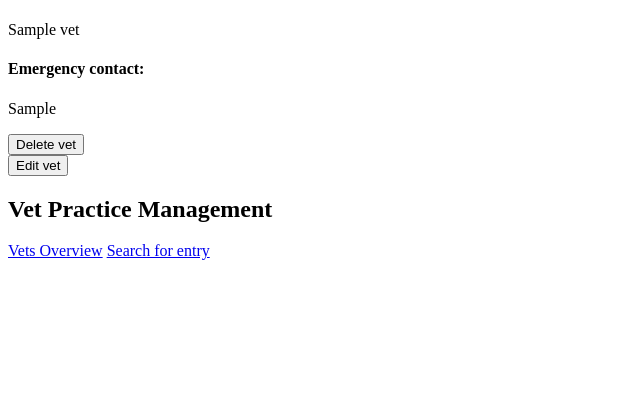
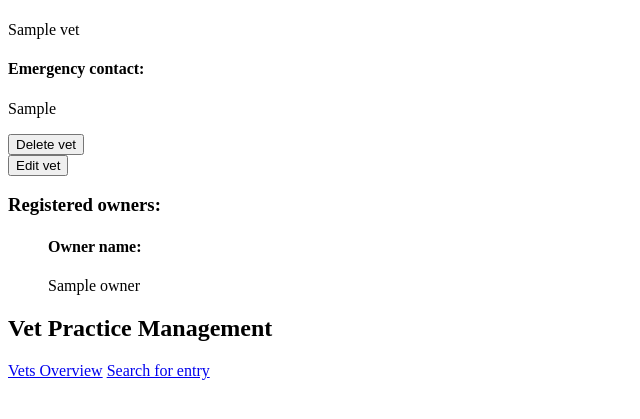
Before and after one commit to ajdpatterson/vet_practice_management, a Flask app: page /vets/1/display in a window 1280 px wide. Shown: the part 178-597 px from the top of the page, without its empty margins (0-640 px from the left). Run offline with Flask 2, Linux system fonts and the light colour scheme; a database or web service that is not in the repository returns one stand-in record (values such as "Sample title"); some libraries are stand-ins or nearby versions.

Commit message:
owners showing on vet page

```diff
--- a/controllers/vet_controller.py
+++ b/controllers/vet_controller.py
@@ -12,7 +12,8 @@ def vets():
 @vets_blueprint.route("/vets/<id>/display")
 def display_vet(id):
     vet = vet_repository.select(id)
-    return render_template('/vets/vet.html', vet=vet)
+    registered_owners = vet_repository.show_registered_owners(id)
+    return render_template('/vets/vet.html', vet=vet, registered_owners=registered_owners)
 
 @vets_blueprint.route("/vets/new_vet/")
 def new_vet():
--- a/repositories/vet_repository.py
+++ b/repositories/vet_repository.py
@@ -1,5 +1,6 @@
 from db.run_sql import run_sql
 from models.vet import Vet
+from models.owner import Owner
 
 def save(vet):
     sql = "INSERT INTO vets(name, emergency_contact) VALUES ( %s, %s ) RETURNING id"
@@ -40,3 +41,14 @@ def update(vet):
     sql = "UPDATE vets SET (name, emergency_contact) = (%s, %s) WHERE id = %s"
     values = [vet.name, vet.emergency_contact, vet.id]
     run_sql(sql, values)
+
+def show_registered_owners(vet):
+    registered_owners = []
+
+    sql = "SELECT * FROM owners WHERE vet_id = %s"
+    values = [vet]
+    results = run_sql(sql, values)
+    for row in results:
+        owner = Owner(row['name'], row['dob'], row['phone'], row['address'], row['vet_id'], row['id'])
+        registered_owners.append(owner)
+    return registered_owners
--- a/templates/vets/vet.html
+++ b/templates/vets/vet.html
@@ -6,10 +6,19 @@
     <p>{{ vet.name }}</p>
     <h4>Emergency contact:</h4>
     <p>{{ vet.emergency_contact }}</p>
+    <div id="vet actions">
         <form action="/vets/{{ vet.id }}/delete/" method="post">
             <input type="submit" value="Delete vet"/>
         </form>
         <form action="/vets/{{ vet.id }}/edit/">
             <input type="submit" value="Edit vet"/>
         </form>
+    </div>
+    <h3>Registered owners:</h3>
+    <ul>
+        {% for owner in registered_owners %}
+            <h4>Owner name:</h4>
+            <p>{{ owner.name }}</p>
+        {% endfor %}
+    </ul>
 {% endblock %}
```
Also changed, not shown: templates/vets/edit.html (added, +13 -0 lines). Lines whose indentation alone changed are shown as unchanged.
